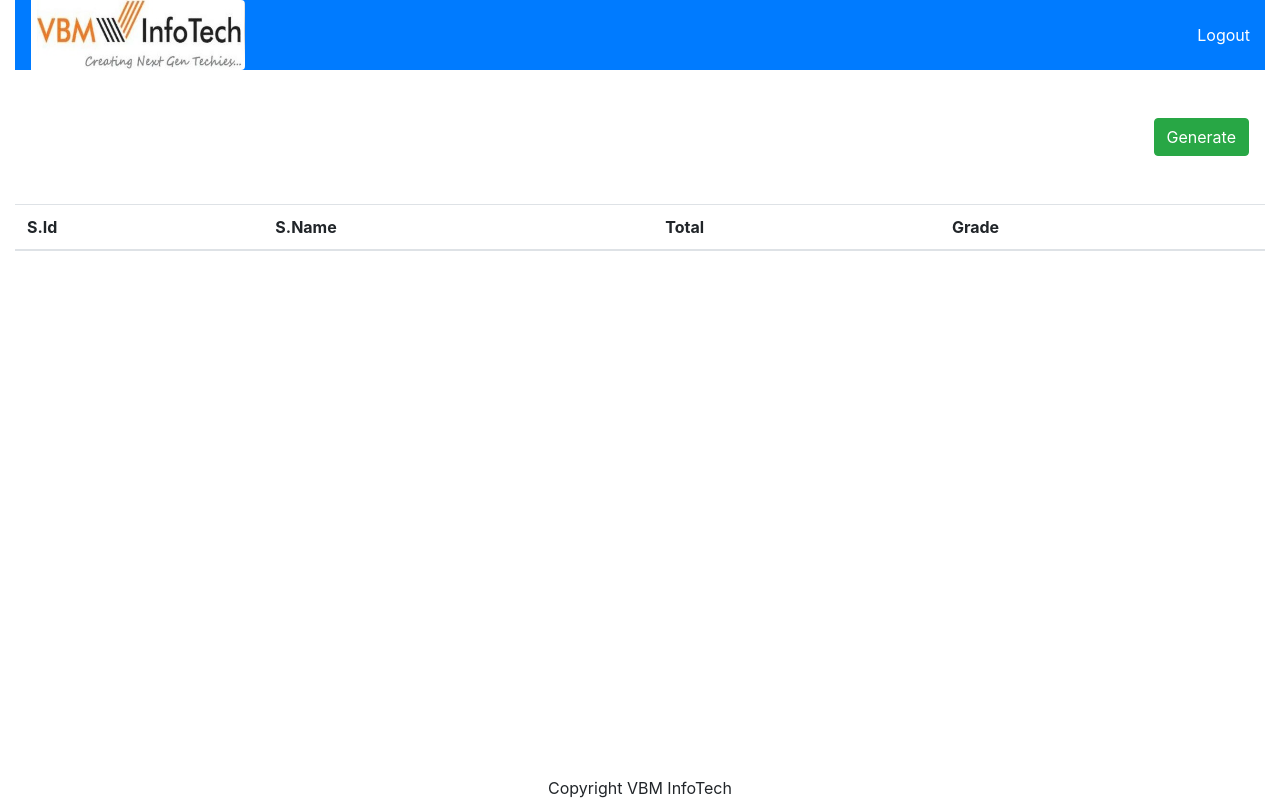
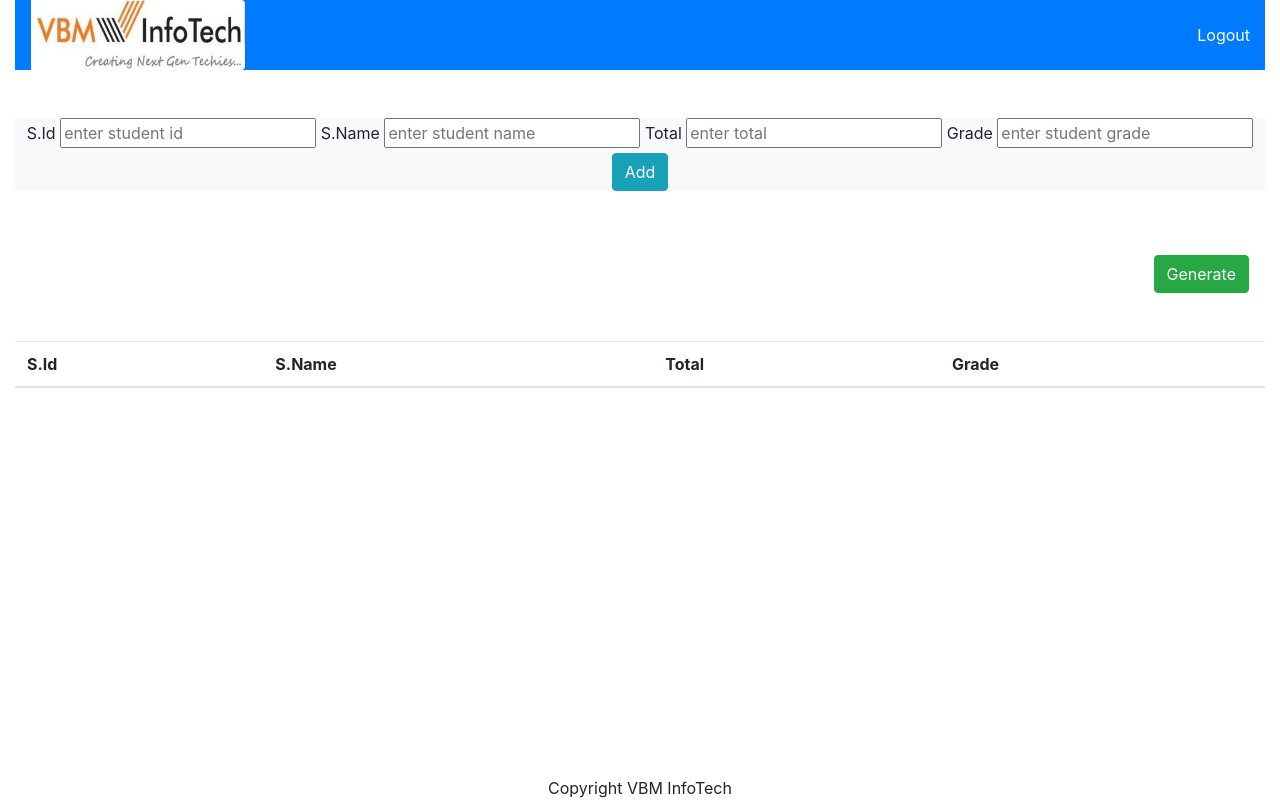
Before and after one commit to phanivyasc/Test_Project, a plain HTML site: page JS/Functions/2712020/assign1.html in a window 1280 px wide. Drawn offline with nearby package versions, Linux system fonts and the light colour scheme.

Commit message:
adding dynamic table values

```diff
--- a/JS/Functions/2712020/assign1.html
+++ b/JS/Functions/2712020/assign1.html
@@ -8,6 +8,18 @@
         <div class = "header d-flex justify-content-between align-items-center bg-primary">
             <img src = "vbmlogo.jpg" width=230 height=70 class = "pl-3 rounded"/>
             <a href = "" style = "text-decoration:none;color:white;margin-right:15px;">Logout</a>
+        </div>
+
+        <div class = "form-group mt-5 bg-light text-center">
+            <label>S.Id</label>
+            <input type="number" placeholder="enter student id" id="sId"/>
+            <label>S.Name</label>
+            <input type="text" placeholder="enter student name" id="sName"/>
+            <label>Total</label>
+            <input type="number" placeholder="enter total" id="sTotal"/>
+            <label>Grade</label>
+            <input type="text" placeholder="enter student grade" id="sGrade"/>
+            <button class = "btn btn-info" onclick=add()>Add</button>
         </div>
 
         <button class = "btn btn-success float-right mt-5 mr-3 mb-5" onclick=gen()>Generate</button>
@@ -28,6 +40,9 @@
     </div>
 
 <script>
+
+    var Students = [{Id:101,Name:"Sai",Total:450,Grade:'A'},{Id:102,Name:"Ram",Total:385,Grade:'B'},{Id:103,Name:"Jai",Total:495,Grade:'A'}]
+
     function gen(){
         //document.getElementById("tbody1").classList.toggle("d-none")
         var y = document.getElementById("tbody1").className.indexOf("d-none")
@@ -38,12 +53,22 @@
             document.getElementById("tbody1").classList.remove("d-none")
         }
         var a = ""
-        var Students = [{Id:101,Name:"Sai",Total:450,Grade:'A'},{Id:102,Name:"Ram",Total:385,Grade:'B'},{Id:103,Name:"Jai",Total:495,Grade:'A'},{Id:101,Name:"Sai",Total:450,Grade:'A'},{Id:102,Name:"Ram",Total:385,Grade:'B'},{Id:103,Name:"Jai",Total:495,Grade:'A'}]
         Students.forEach(function(val,ind){
-            a =a + "<tr>"+"<td>"+val.Id+"</td>"+"<td>"+val.Name+"</td>"+"<td>"+val.Total+"</td>"+"<td>"+val.Grade+"</td>"+"</tr>"
+            a = a + "<tr>"+"<td>"+val.Id+"</td>"+"<td>"+val.Name+"</td>"+"<td>"+val.Total+"</td>"+"<td>"+val.Grade+"</td>"+"</tr>"
         })
         document.getElementById("tbody1").innerHTML = a
     }
+
+    /*function add(){
+        var a = document.getElementById("sId").value
+        var b = document.getElementById("sName").value
+        var c = document.getElementById("sTotal").value
+        var d = document.getElementById("sGrade").value
+        var e = "Id:"+a+","+"Name:"+b+","+"Total:"+c+","+"Grade:"+d
+        //var e = '{"Id":,"Name":'b',"Total":'c',"Grade":'d'}'
+        Students.push(e)
+    }
+    */
 </script>
 </body>
 </html>
```
